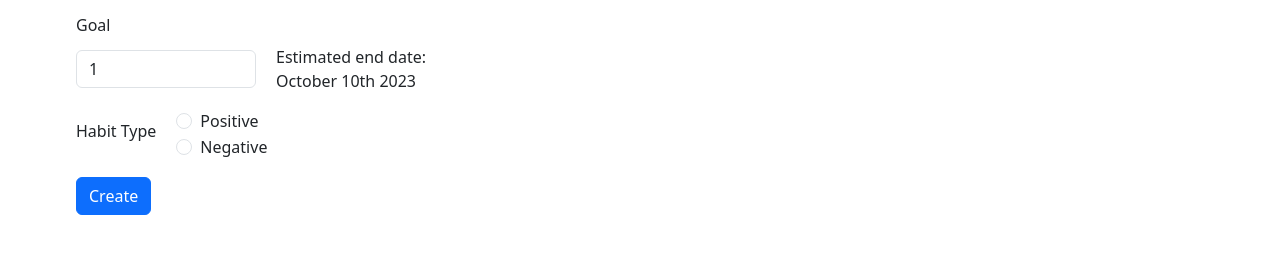
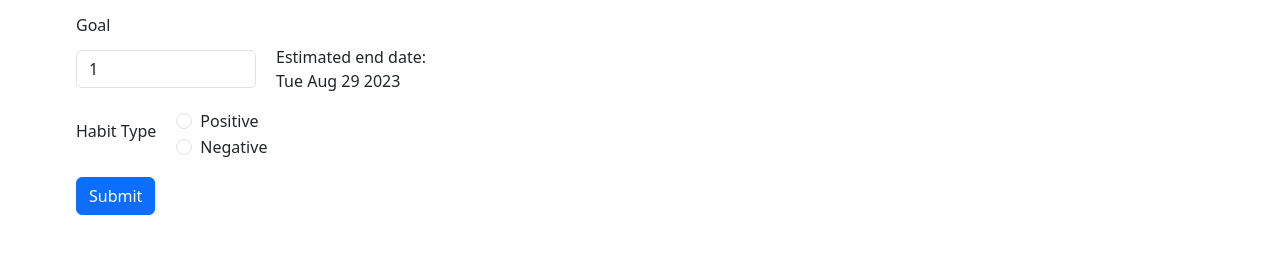
Before and after one commit to ristiriantoadi/habit-tracker, a React (Create React App) app: page /habits/create in a window 1280 px wide. Shown: the part 205-458 px from the top of the page. Built offline with nearby package versions, Linux system fonts and the light colour scheme; no server answers; sample sign-in values are in the browser's storage.

Commit message:
calculate estimated date of completion by goal number

```diff
--- a/src/pages/CreateEdit/CreateEdit.tsx
+++ b/src/pages/CreateEdit/CreateEdit.tsx
@@ -1,6 +1,7 @@
 import { useState } from "react"
 import { Form } from "react-bootstrap"
 import ButtonSubmit from "../../components/ButtonSubmit"
+import { getFutureDateFromToday } from "../../util/util_date"
 
 interface Props{
     title:string
@@ -17,6 +18,11 @@ function CreateEdit({title}:Props) {
         e.preventDefault()
     }
 
+    const getEstimationDate = ()=>{
+        const futureDate = getFutureDateFromToday(goal)
+        return futureDate.toDateString()
+    }
+
 
   return (
     <div>
@@ -29,10 +35,10 @@ function CreateEdit({title}:Props) {
             <Form.Group className="mb-3" controlId="exampleForm.ControlInput1">
                 <Form.Label>Goal</Form.Label>
                 <div style={{display:"flex",alignItems:"center"}}>
-                    <Form.Control style={{width:"30%"}} required type="number" value={goal} onChange={(e)=>setGoal(parseInt(e.target.value))} />
+                    <Form.Control data-testid="goal-input" style={{width:"30%"}} required type="number" min={1} value={goal} onChange={(e)=>setGoal(parseInt(e.target.value))} />
                     <div style={{marginLeft:"20px"}}>
                     <span style={{display:"block"}}>Estimated end date:</span>
-                    <span>October 10th 2023</span>
+                    <span data-testid="estimation-date">{getEstimationDate()}</span>
                     </div>
                 </div>
             </Form.Group>
@@ -49,7 +55,7 @@ function CreateEdit({title}:Props) {
                     />
                 </div>
             </Form.Group>
-              <ButtonSubmit loading={loading}>Create</ButtonSubmit>
+              <ButtonSubmit loading={loading}>Submit</ButtonSubmit>
           </Form>
     </div>
   )
--- a/src/pages/Habits/components/HeadingBar.tsx
+++ b/src/pages/Habits/components/HeadingBar.tsx
@@ -1,12 +1,14 @@
 import { faPlus, faSearch } from '@fortawesome/free-solid-svg-icons'
 import { FontAwesomeIcon } from '@fortawesome/react-fontawesome'
 import { Button, Form } from 'react-bootstrap'
+import { useNavigate } from 'react-router'
 import style from "./HeadingBar.module.css"
 
 function HeadingBar() {
+  const navigate = useNavigate()
   return (
     <div className={style.container}>
-        <Button><FontAwesomeIcon icon={faPlus}/><span className={style.textButton}>Create Habit</span></Button>
+        <Button onClick={()=>navigate("create")}><FontAwesomeIcon icon={faPlus}/><span className={style.textButton}>Create Habit</span></Button>
         <div style={{"position":"relative"}}>
             <Form.Control className={style.searchBar} type="text" placeholder="Search"/>
             <FontAwesomeIcon className={style.icon} icon={faSearch} />
--- /dev/null
+++ b/src/util/util_date.tsx
@@ -0,0 +1,5 @@
+export const getFutureDateFromToday = (n:number)=>{
+    const futureDate = new Date()
+    futureDate.setDate(new Date().getDate() + n);
+    return futureDate
+}
```
Also changed, not shown: 1 other file (tests, documents, lock files or other folders).
